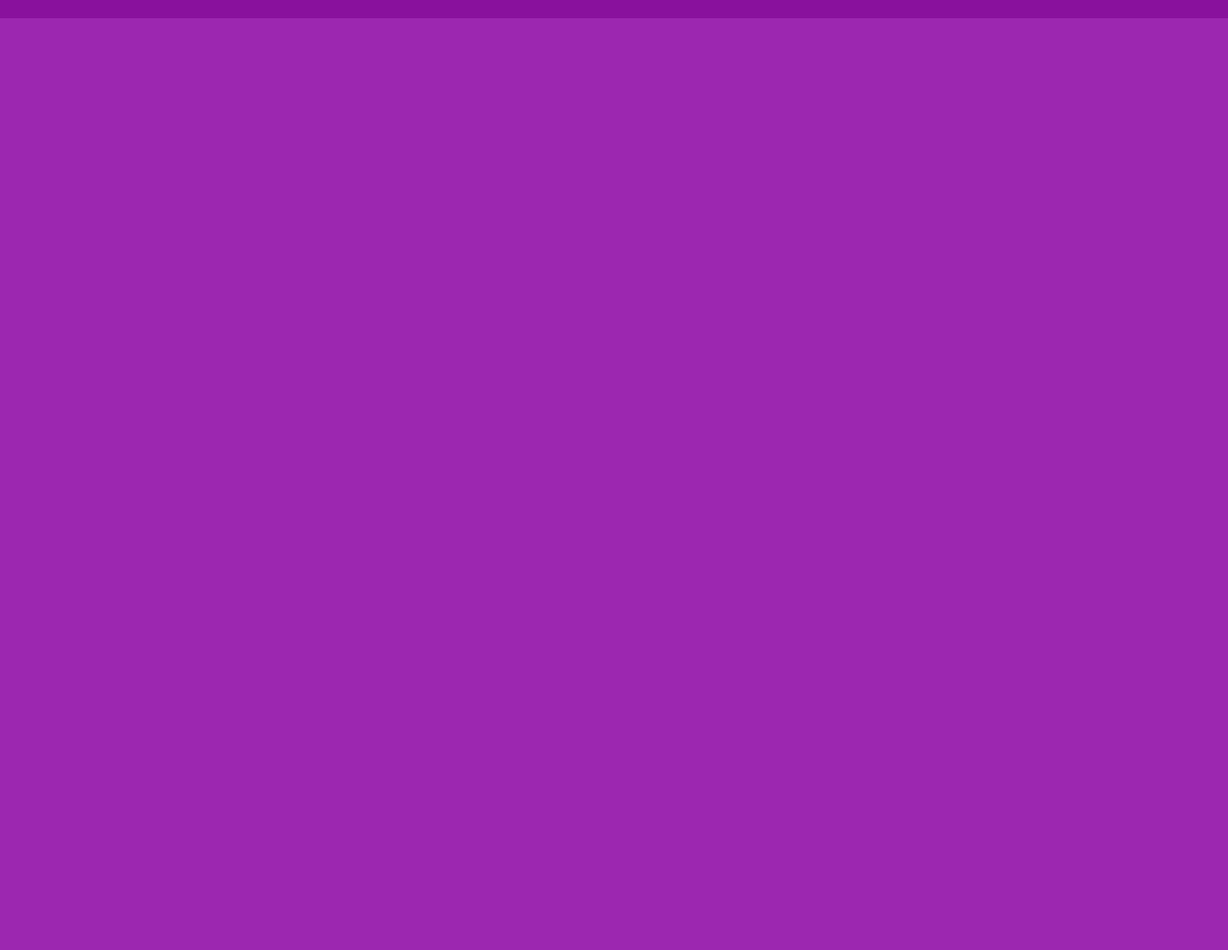
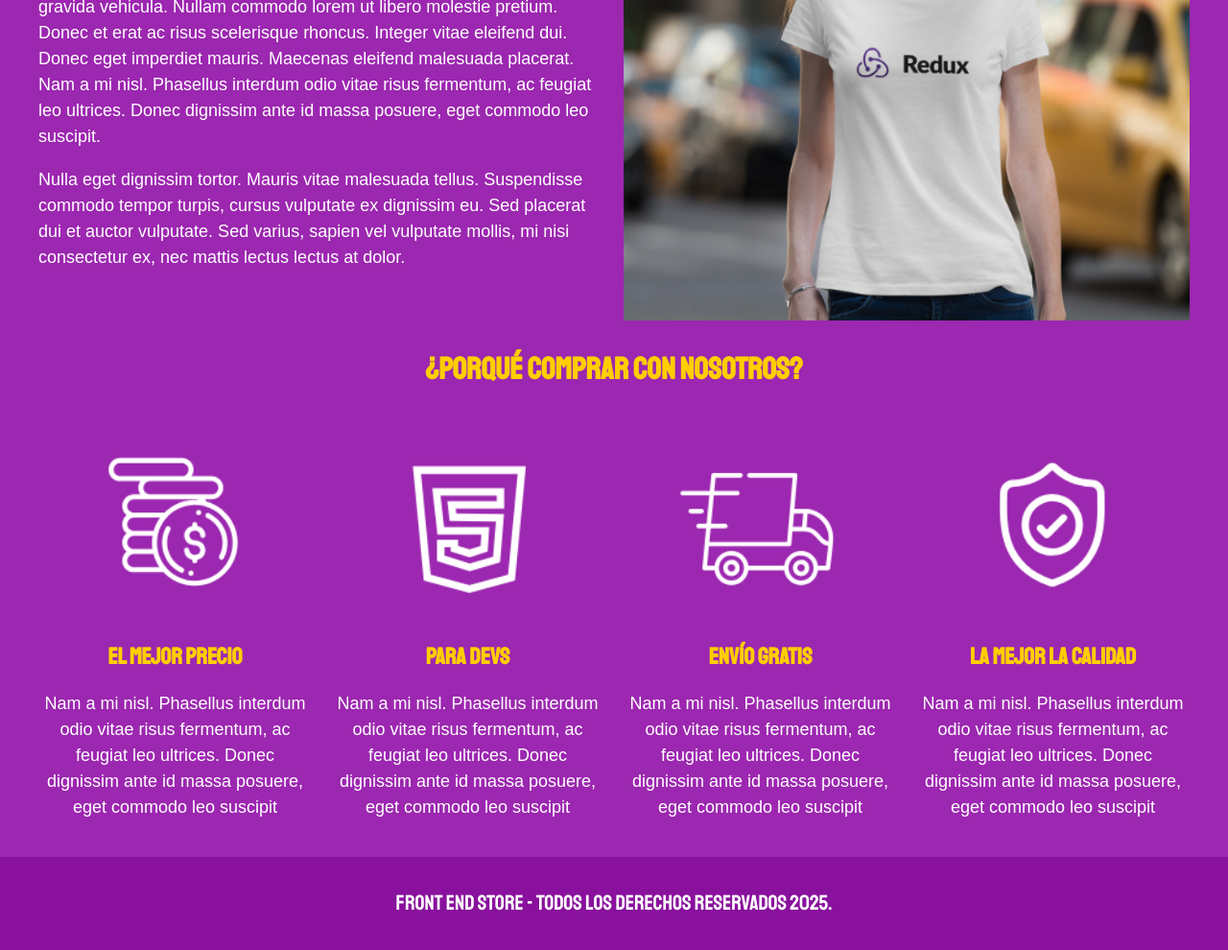
Before and after one commit to JuanCFreelancer/Freelancer-Frontend-store, a plain HTML site: page nosotros.html in a window 1280 px wide. Shown: the part 421-1411 px from the top of the page at 96% size. Before the commit the page ends 800 px from the top, so only its background shows below. Drawn offline with Linux system fonts and the light colour scheme.

Commit message:
Se crea sección con iconos - Se crea HTML sección de Producto - CSS sección de Producto

```diff
--- a/css/style.css
+++ b/css/style.css
@@ -37,7 +37,7 @@ a {
   text-decoration: none;
 }
 img {
-  max-width: 100%;
+  width: 100%;
 }
 
 .contenedor {
@@ -121,9 +121,6 @@ h3 {
   background-color: var(--primarioOscuro);
   padding: 1rem;
 }
-.producto__imagen {
-  width: 100%;
-}
 
 .producto__nombre {
   font-size: 4rem;
@@ -163,3 +160,84 @@ h3 {
     grid-column: 2 / 4;
   }
 }
+
+/** Nosotros **/
+
+.nosotros {
+  display: grid;
+  grid-template-rows: repeat(2, auto);
+}
+@media (min-width: 768px) {
+  .nosotros {
+    grid-template-columns: repeat(2, 1fr);
+    column-gap: 2rem;
+  }
+}
+
+.nosotros__imagen {
+  grid-row: 1 / 2;
+}
+
+@media (min-width: 768px) {
+  .nosotros__imagen {
+    grid-column: 2 / 3;
+  }
+
+}
+
+/** Bloques **/
+.bloques {
+  display: grid;
+  grid-template-columns: repeat(2, 1fr);
+  gap: 2rem;
+}
+@media (min-width: 768px) {
+    .bloques {
+        grid-template-columns: repeat(4, 1fr);
+    }
+}
+.bloque{
+  text-align: center;
+}
+
+.bloque__titulo {
+  margin: 0;
+}
+
+/** Pagina del Producto **/
+
+@media (min-width: 768px) {
+    .camisa {
+      display: grid;
+      grid-template-columns: repeat(2, 1fr);
+      column-gap: 2rem;
+    }
+}
+.formulario {
+  display: grid;
+  grid-template-columns: repeat(2, 1fr);
+  column-gap: 2rem;
+}
+.formulario__campo {
+  border: 1rem solid var(--primarioOscuro);
+  background-color: transparent;
+  color: var(--blanco);
+  font-size: 2rem;
+  font-family: Arial, Helvetica, sans-serif;
+  padding: 1rem;
+  appearance: none;
+
+}
+.formulario__submit {
+  background-color: var(--secundario);
+  border: none;
+  font-size: 2rem;
+  font-family: var(--fuentePrincipal);
+  padding: 2rem;
+  transition: background-color .3s ease;
+  grid-column: 1 / 3;
+}
+.formulario__submit:hover {
+  cursor: pointer;
+  background-color: var(--secundarioOscuro);
+}
--- a/nosotros.html
+++ b/nosotros.html
@@ -7,27 +7,93 @@
     <link rel="stylesheet" href="css/normalize.css" />
     <link rel="preconnect" href="https://fonts.googleapis.com" />
     <link rel="preconnect" href="https://fonts.gstatic.com" crossorigin />
-    <link href="https://fonts.googleapis.com/css2?family=Staatliches&display=swap" rel="stylesheet" />
+    <link
+      href="https://fonts.googleapis.com/css2?family=Staatliches&display=swap"
+      rel="stylesheet"
+    />
     <link rel="stylesheet" href="css/style.css" />
   </head>
   <body>
     <header class="header">
-        <a href="index.html">
-            <img class="header__logo" src="img/logo.png" alt="Logotipo">
-        </a>
+      <a href="index.html">
+        <img class="header__logo" src="img/logo.png" alt="Logotipo" />
+      </a>
     </header>
     <nav class="navegacion">
-        <a class="navegacion__enlace" href="index.html">Tienda</a>
-        <a class="navegacion__enlace navegacion__enlace--activo" href="nosotros.html">Nosotros</a>
+      <a class="navegacion__enlace" href="index.html">Tienda</a>
+      <a
+        class="navegacion__enlace navegacion__enlace--activo"
+        href="nosotros.html"
+        >Nosotros</a
+      >
     </nav>
 
     <main class="contenedor">
-        <h1>Nosotros</h1>
+      <h1>Nosotros</h1>
+
+      <div class="nosotros">
+        <div class="nosotros__contenido">
+          <p>
+            Lorem ipsum dolor sit amet, consectetur adipiscing elit. Sed risus
+            libero, lacinia a aliquet sit amet, mollis non sapien. Cras vitae
+            massa sed ipsum gravida vehicula. Nullam commodo lorem ut libero
+            molestie pretium. Donec et erat ac risus scelerisque rhoncus.
+            Integer vitae eleifend dui. Donec eget imperdiet mauris. Maecenas
+            eleifend malesuada placerat. Nam a mi nisl. Phasellus interdum odio
+            vitae risus fermentum, ac feugiat leo ultrices. Donec dignissim ante
+            id massa posuere, eget commodo leo suscipit.</p>
+
+          <p>Nulla eget dignissim tortor. Mauris vitae malesuada tellus. Suspendisse
+            commodo tempor turpis, cursus vulputate ex dignissim eu. Sed placerat dui et auctor
+            vulputate. Sed varius, sapien vel vulputate mollis, mi nisi
+            consectetur ex, nec mattis lectus lectus at dolor. </p>
+          </p>
+        </div>
+
+        <img class="nosotros__imagen" src="img/nosotros.jpg" alt="imagen nosotros"
+        />
+      </div>
     </main>
 
+    <section class="contenedor comprar">
+      <h2 class="comprar__titulo">¿Porqué Comprar con nosotros?</h2>
+
+      <div class="bloques">
+        <div class="bloque">
+          <img class="bloque__imagen" src="img/icono_1.png" alt="porque comprar">
+          <h3 class="bloque__titulo">El Mejor Precio</h3>
+          <p>Nam a mi nisl. Phasellus interdum odio vitae risus fermentum, ac feugiat leo ultrices.
+            Donec dignissim ante id massa posuere, eget commodo leo
+            suscipit</p>
+          </div><!--.bloque-->
+          <div class="bloque">
+          <img class="bloque__imagen" src="img/icono_2.png" alt="porque comprar">
+          <h3 class="bloque__titulo">Para Devs</h3>
+          <p>Nam a mi nisl. Phasellus interdum odio vitae risus fermentum, ac feugiat leo ultrices.
+            Donec dignissim ante id massa posuere, eget commodo leo
+            suscipit</p>
+          </div><!--.bloque-->
+          <div class="bloque">
+          <img class="bloque__imagen" src="img/icono_3.png" alt="porque comprar">
+          <h3 class="bloque__titulo">Envío Gratis</h3>
+          <p>Nam a mi nisl. Phasellus interdum odio vitae risus fermentum, ac feugiat leo ultrices.
+            Donec dignissim ante id massa posuere, eget commodo leo
+            suscipit</p>
+          </div><!--.bloque-->
+          <div class="bloque">
+          <img class="bloque__imagen" src="img/icono_4.png" alt="porque comprar">
+          <h3 class="bloque__titulo">La Mejor la Calidad</h3>
+          <p>Nam a mi nisl. Phasellus interdum odio vitae risus fermentum, ac feugiat leo ultrices.
+            Donec dignissim ante id massa posuere, eget commodo leo
+            suscipit</p>
+          </div><!--.bloque-->
+      </div><!--.bloques-->
+    </section>
 
     <footer class="footer">
-        <p class="footer__texto">Front End Store - Todos los derechos reservados 2025.</p>
+      <p class="footer__texto">
+        Front End Store - Todos los derechos reservados 2025.
+      </p>
     </footer>
   </body>
 </html>
```
Also changed, not shown: producto.html (+21 -1 lines).
